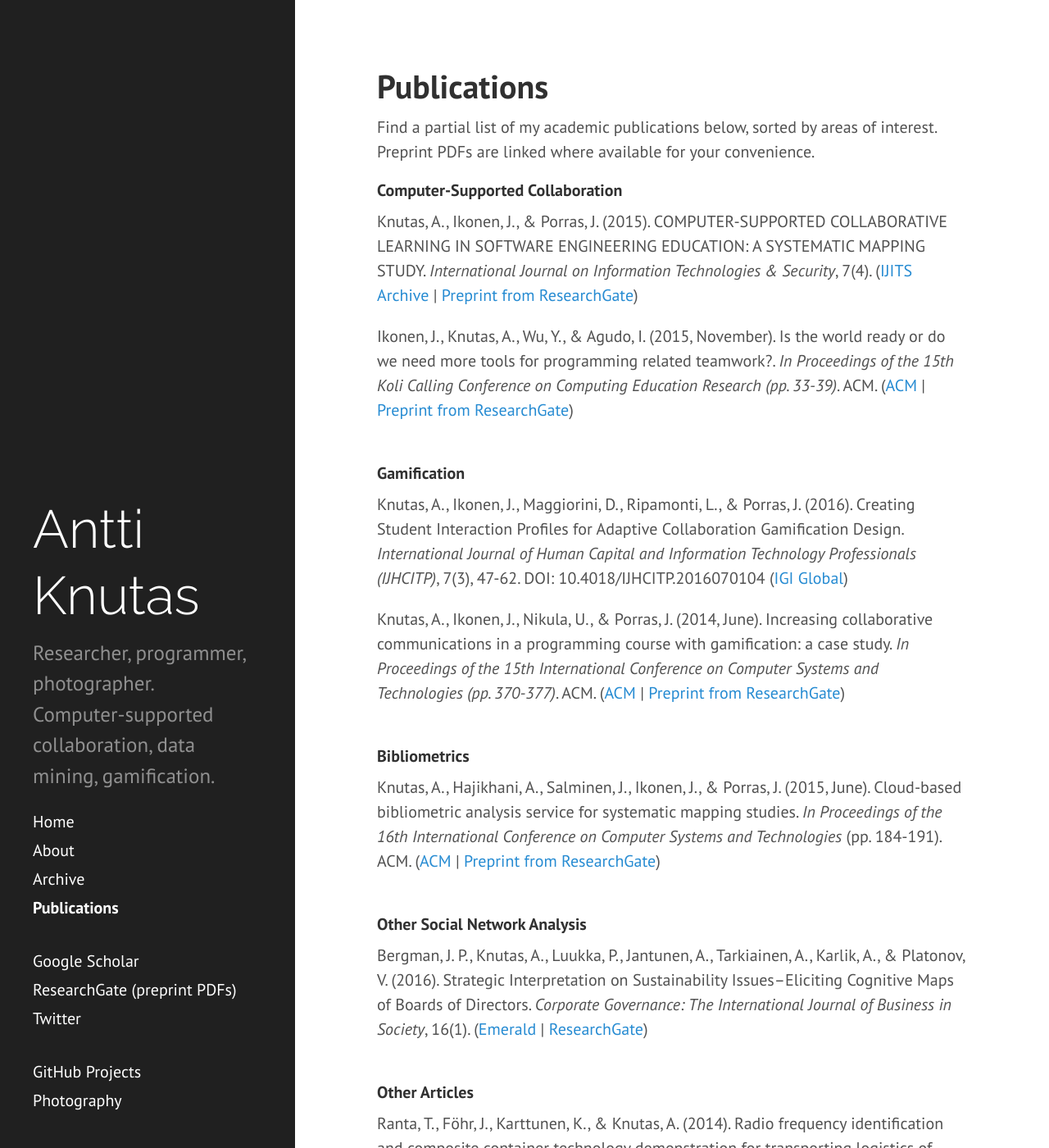
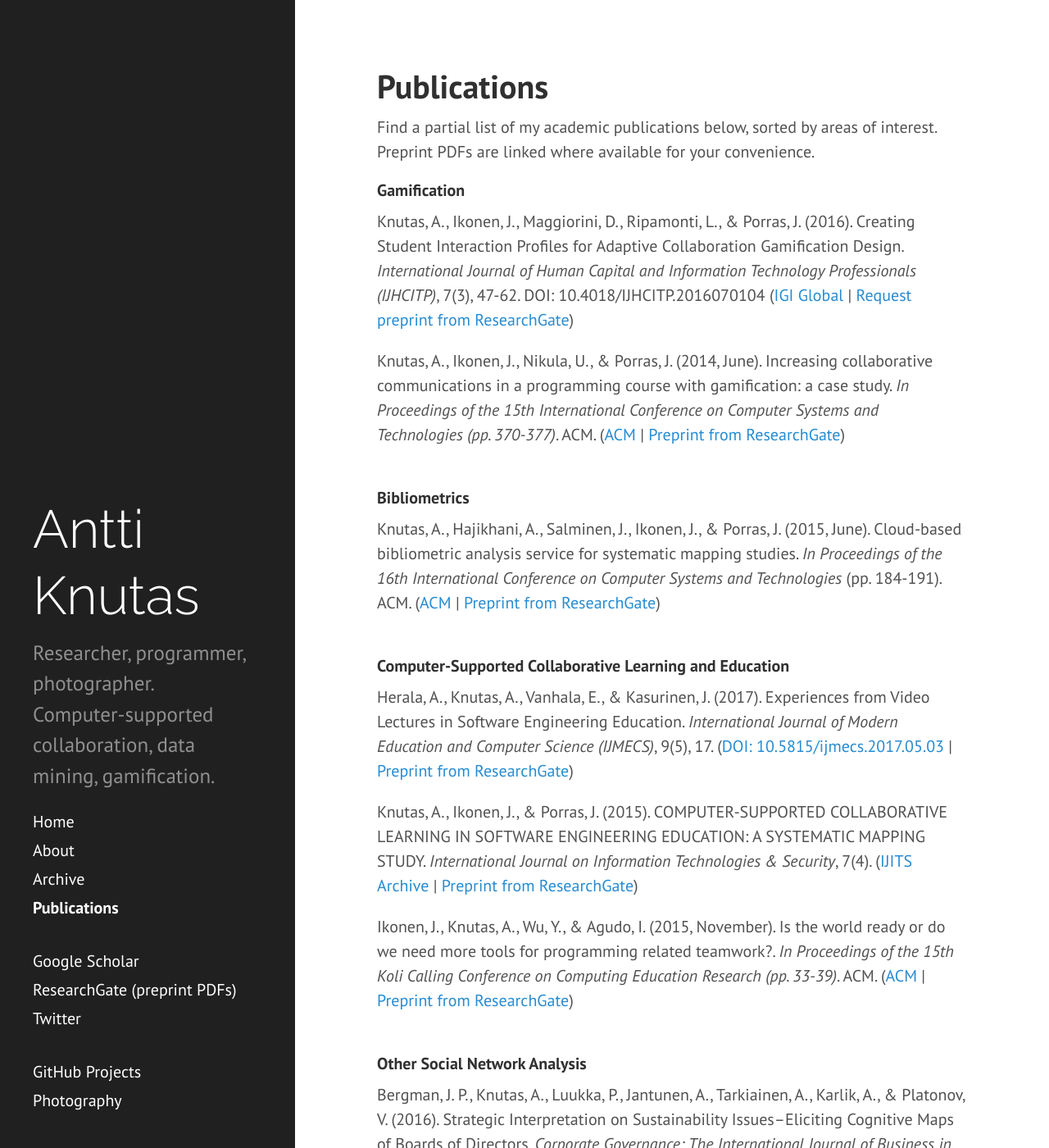
Before and after one commit to aknutas/aknutas.github.io, a Jekyll site: the page built from publications.md, in a window 1280 px wide and 1400 px high. Shown: the whole window at 82% size. Built offline with Jekyll 4.4.1, drawn with Linux system fonts in a browser that asks for light colours; some of the changed text lies outside the part shown.

Commit message:
Updated publications

```diff
--- a/publications.md
+++ b/publications.md
@@ -5,18 +5,9 @@ title: Publications
 
 Find a partial list of my academic publications below, sorted by areas of interest. Preprint PDFs are linked where available for your convenience.
 
-#### Computer-Supported Collaboration
-Knutas, A., Ikonen, J., & Porras, J. (2015). COMPUTER-SUPPORTED COLLABORATIVE LEARNING IN SOFTWARE ENGINEERING EDUCATION: A SYSTEMATIC MAPPING STUDY. *International Journal on Information Technologies & Security*, 7(4).
-([IJITS Archive](http://ijits-bg.com/ijitsarchive) | [Preprint from ResearchGate](https://www.researchgate.net/publication/288184552_Computer-Supported_Collaborative_Learning_in_Software_Engineering_Education_A_Systematic_Mapping_Study))
-
-Ikonen, J., Knutas, A., Wu, Y., & Agudo, I. (2015, November). Is the world ready or do we need more tools for programming related teamwork?. *In Proceedings of the 15th Koli Calling Conference on Computing Education Research (pp. 33-39)*. ACM.
-([ACM](http://dl.acm.org/citation.cfm?id=2828978) | [Preprint from ResearchGate](https://www.researchgate.net/publication/284644309_Is_the_world_ready_or_do_we_need_more_tools_for_programming_related_teamwork))
-<br/>
-<br/>
-
 #### Gamification
 Knutas, A., Ikonen, J., Maggiorini, D., Ripamonti, L., & Porras, J. (2016). Creating Student Interaction Profiles for Adaptive Collaboration Gamification Design. *International Journal of Human Capital and Information Technology Professionals (IJHCITP)*, 7(3), 47-62. DOI: 10.4018/IJHCITP.2016070104
-([IGI Global](http://www.igi-global.com/article/creating-student-interaction-profiles-for-adaptive-collaboration-gamification-design/160726))
+([IGI Global](http://www.igi-global.com/article/creating-student-interaction-profiles-for-adaptive-collaboration-gamification-design/160726) | [Request preprint from ResearchGate](https://www.researchgate.net/publication/305628490_Creating_Student_Interaction_Profiles_for_Adaptive_Collaboration_Gamification_Design))
 
 Knutas, A., Ikonen, J., Nikula, U., & Porras, J. (2014, June). Increasing collaborative communications in a programming course with gamification: a case study. *In Proceedings of the 15th International Conference on Computer Systems and Technologies (pp. 370-377)*. ACM.
 ([ACM](http://dl.acm.org/citation.cfm?id=2659620) | [Preprint from ResearchGate](https://www.researchgate.net/publication/268060789_Increasing_collaborative_communications_in_a_programming_course_with_gamification_A_case_study?ev=prf_pub))
@@ -29,15 +20,26 @@ Knutas, A., Hajikhani, A., Salminen, J., Ikonen, J., & Porras, J. (2015, June).
 <br/>
 <br/>
 
+#### Computer-Supported Collaborative Learning and Education
+Herala, A., Knutas, A., Vanhala, E., & Kasurinen, J. (2017). Experiences from Video Lectures in Software Engineering Education. *International Journal of Modern Education and Computer Science (IJMECS)*, 9(5), 17. ([DOI: 10.5815/ijmecs.2017.05.03](https://dx.doi.org/10.5815/ijmecs.2017.05.03) | [Preprint from ResearchGate](https://www.researchgate.net/publication/316608368_Experiences_from_Video_Lectures_in_Software_Engineering_Education))
+
+Knutas, A., Ikonen, J., & Porras, J. (2015). COMPUTER-SUPPORTED COLLABORATIVE LEARNING IN SOFTWARE ENGINEERING EDUCATION: A SYSTEMATIC MAPPING STUDY. *International Journal on Information Technologies & Security*, 7(4).
+([IJITS Archive](http://ijits-bg.com/ijitsarchive) | [Preprint from ResearchGate](https://www.researchgate.net/publication/288184552_Computer-Supported_Collaborative_Learning_in_Software_Engineering_Education_A_Systematic_Mapping_Study))
+
+Ikonen, J., Knutas, A., Wu, Y., & Agudo, I. (2015, November). Is the world ready or do we need more tools for programming related teamwork?. *In Proceedings of the 15th Koli Calling Conference on Computing Education Research (pp. 33-39)*. ACM.
+([ACM](http://dl.acm.org/citation.cfm?id=2828978) | [Preprint from ResearchGate](https://www.researchgate.net/publication/284644309_Is_the_world_ready_or_do_we_need_more_tools_for_programming_related_teamwork))
+<br/>
+<br/>
+
 #### Other Social Network Analysis
 Bergman, J. P., Knutas, A., Luukka, P., Jantunen, A., Tarkiainen, A., Karlik, A., & Platonov, V. (2016). Strategic Interpretation on Sustainability Issues–Eliciting Cognitive Maps of Boards of Directors. *Corporate Governance: The International Journal of Business in Society*, 16(1).
 ([Emerald](http://www.emeraldinsight.com/doi/full/10.1108/CG-04-2015-0051) | [ResearchGate](https://www.researchgate.net/publication/290476383_Strategic_interpretation_on_sustainability_issues_-_eliciting_cognitive_maps_of_boards_of_directors))
 <br/>
 <br/>
 
-#### Other Articles
+#### Smart Cities and Smart Environments
 Ranta, T., Föhr, J., Karttunen, K., & Knutas, A. (2014). Radio frequency identification and composite container technology demonstration for transporting logistics of wood biomass. *Journal of Renewable and Sustainable Energy*, 6(1).
 ([AIP](http://dx.doi.org/10.1063/1.4862786) | [Preprint from ResearchGate](https://www.researchgate.net/profile/Kalle_Karttunen2/publication/263007196_Radio_frequency_identification_and_composite_container_technology_demonstration_for_transporting_logistics_of_wood_biomass/links/53f70cd40cf22be01c452f93.pdf))
 
-Ikonen, J., Knutas, A., Hämäläinen, H., Ihonen, M., Porras, J., & Kallonen, T. (2013). Use of embedded RFID tags in concrete element supply chains. *J. Inform. Technol. Constr*, 18, 119-147.
+Ikonen, J., Knutas, A., Hämäläinen, H., Ihonen, M., Porras, J., & Kallonen, T. (2013). Use of embedded RFID tags in concrete element supply chains. *Journal of Information Technology in Construction*, 18, 119-147.
 ([ITCON](http://itcon.org/data/works/att/2013_7.content.01140.pdf) | [Preprint from ResearchGate](https://www.researchgate.net/publication/263007231_Use_of_embedded_RFID_tags_in_concrete_element_supply_chains))
```
